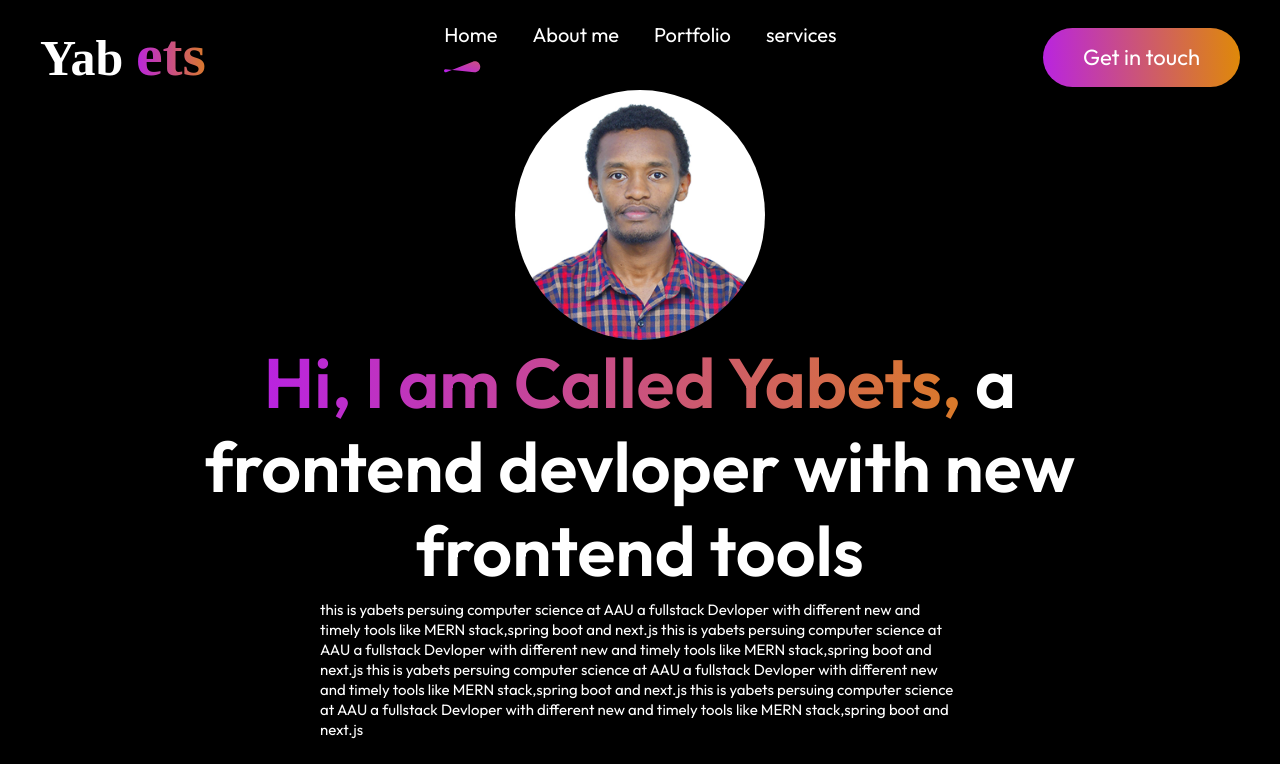
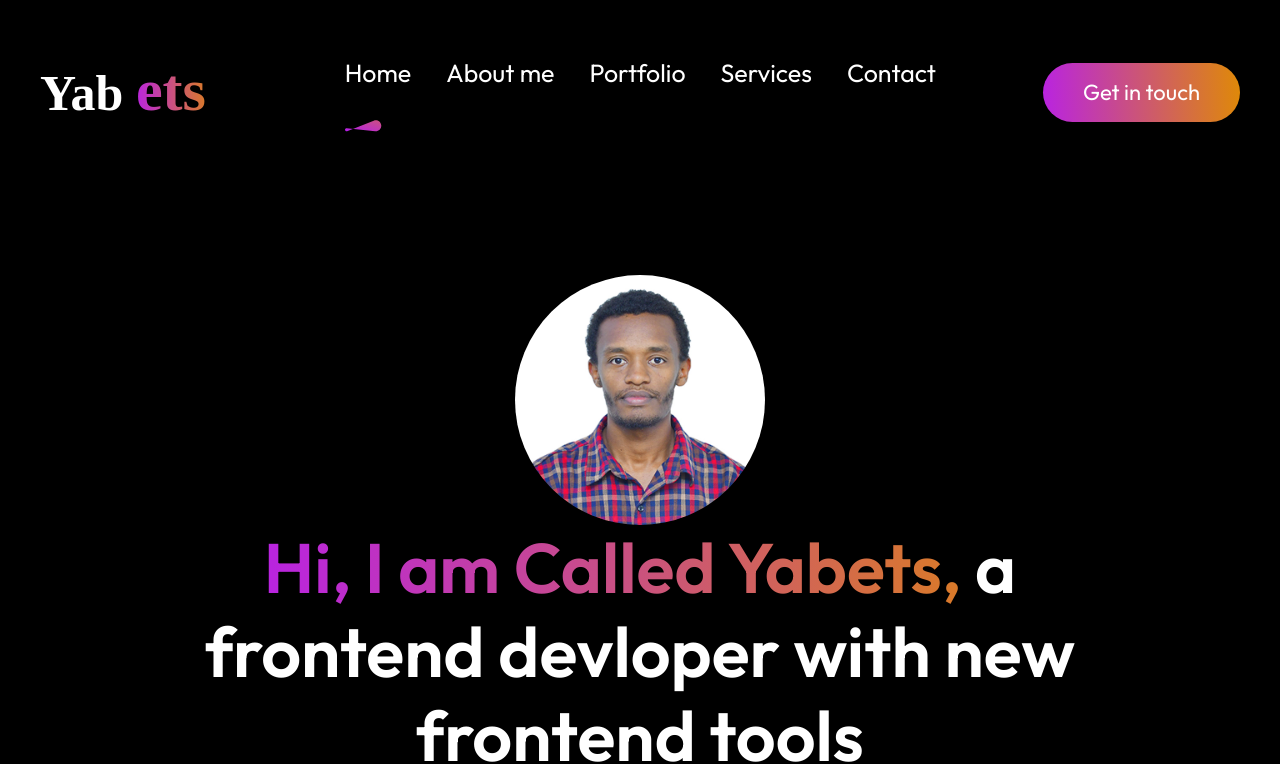
Before and after one commit to yabuz87/portfolio, a React (Vite) app: page / in a window 1280 px wide. Shown: the top 764 px of the page. Built offline with nearby package versions, Linux system fonts and the light colour scheme; a web font is replaced by a local one.

Commit message:
anchor navigation

```diff
--- a/src/components/About/About.jsx
+++ b/src/components/About/About.jsx
@@ -5,7 +5,8 @@ import profilePic from "../../assets/profile_img.svg"
 
 const About = () => {
   return (
-    <div className="about">
+    <div id="about">
+    <div  className="about">
     <div className="about-title">
         <h1>About me</h1>
         <img src={themePattern} className="theme-pattern-img" alt="bottom to title;About me"></img>
@@ -49,6 +50,7 @@ const About = () => {
 
     </div>
     </div>
+    </div>
   )
 }
 
--- a/src/components/Navbar/Navbar.css
+++ b/src/components/Navbar/Navbar.css
@@ -1,12 +1,12 @@
    .navbar {
         display: flex;
-        height: 90px;
-        padding:10px 40px;
+        /* height: 90px; */
+        padding:30px 40px;
         justify-content: space-between;
-        align-items: center;
-        position: fixed;
+        align-items: top;
+        /* position: fixed;
         top: 0;
-        left: 0;
+        left: 0; */
         width: 100%;
         background-color: black;
         z-index: 1000;
@@ -28,10 +28,11 @@
 ul li
 {
    transition:0.3s;
+   margin-top:25px;
    cursor:pointer;
 }
 ul li p{
-    margin-bottom:0px;
+        font-size:25px;
 }
 .logoname
 
--- a/src/components/Navbar/Navbar.jsx
+++ b/src/components/Navbar/Navbar.jsx
@@ -1,27 +1,51 @@
-import React,{useState}from "react"
+import React, { useState } from "react";
 import { Link as AnchorLink } from 'react-scroll';
-import underline from "../../assets/nav_underline.svg"
-import "./Navbar.css"
+import underline from "../../assets/nav_underline.svg";
+import "./Navbar.css";
 
-function Navbar(){
-  const [menu, setMenu]=useState("home");
+function Navbar() {
+  const [menu, setMenu] = useState("home");
 
   return (
-
     <div className="navbar">
       <span className="logoname">Yab <span className="logoname-end">ets</span></span>
       <ul className="nav-menu">
-        <li><AnchorLink className='anchor-link' offset={50} href={'#home'}><p onClick={()=>setMenu("hero")}>Home</p></AnchorLink>{menu=="home"?<img src={underline} alt=""/>:<></>}</li>
-        <li><AnchorLink className='anchor-link' offset={50} href={'#about'}><p onClick={()=>setMenu("about")}>About me</p></AnchorLink>{menu=="about"?<img src={underline} alt=""/>:<></>}</li>
-        <li><AnchorLink className='anchor-link' offset={50} href={'#portfolio'}><p onClick={()=>setMenu("portfolio")}>Portfolio</p></AnchorLink>{menu=="portfolio"?<img src={underline} alt=""/>:<></>}</li>
-        <li><AnchorLink className='anchor-link' offset={50} href={'#work'}><p onClick={()=>setMenu("services")}>services</p></AnchorLink>{menu=="services"?<img src={underline} alt=""/>:<></>}</li>
+        <li>
+          <AnchorLink className='anchor-link' to='home' smooth={true} duration={200}>
+            <p onClick={() => setMenu("home")}>Home</p>
+          </AnchorLink>
+          {menu === "home" ? <img src={underline} alt="" /> : null}
+        </li>
+        <li>
+          <AnchorLink className='anchor-link' to='about' smooth={true} duration={200} offset={-50}>
+            <p onClick={() => setMenu("about")}>About me</p>
+          </AnchorLink>
+          {menu === "about" ? <img src={underline} alt="" /> : null}
+        </li>
+        <li>
+          <AnchorLink className='anchor-link' to='portfolio' smooth={true} duration={500} offset={-50}>
+            <p onClick={() => setMenu("portfolio")}>Portfolio</p>
+          </AnchorLink>
+          {menu === "portfolio" ? <img src={underline} alt="" /> : null}
+        </li>
+        <li>
+          <AnchorLink className='anchor-link' to='services' smooth={true} duration={500} offset={-50}>
+            <p onClick={() => setMenu("services")}>Services</p>
+          </AnchorLink>
+          {menu === "services" ? <img src={underline} alt="" /> : null}
+        </li>
+        <li>
+          <AnchorLink className='anchor-link' to='contact' smooth={true} duration={500} offset={-50}>
+            <p onClick={() => setMenu("contact")}>Contact</p>
+          </AnchorLink>
+          {menu === "contact" ? <img src={underline} alt="" /> : null}
+        </li>
       </ul>
       <div>
-        <button className="connect-btn">Get in touch</button>
+        <AnchorLink className="anchor-link" to='contact' smooth={true} duration={200} offset={-50}><button className="connect-btn">Get in touch</button></AnchorLink>
       </div>
     </div>
-
-  )
+  );
 }
 
-export default Navbar
+export default Navbar;
--- a/src/components/Services/services.jsx
+++ b/src/components/Services/services.jsx
@@ -1,12 +1,13 @@
 import React from 'react'
 import "./services.css"
+
 import themepattern from "../../assets/theme_pattern.svg"
 import  serviceObj from "../../assets/services_data";
 import arrowIcon from "../../assets/arrow_icon.svg"
 
 const Services = () => {
   return (
-    <div id="services" className="services">
+    <div id='services' className="services">
     <div className="service-title">
         <h1>Services</h1>
         <img src={themepattern} alt="below the Serivce title"/>
--- a/src/components/hero/Hero.jsx
+++ b/src/components/hero/Hero.jsx
@@ -4,7 +4,7 @@ import "./Hero.css"
 
 const Hero = () => {
   return (
-    <div id="hero" className="hero">
+    <div id="home" className="hero">
       <img src={heroImage} className="hero-img" alt="Hero section image"/>
       <h1><span>Hi, I am Called Yabets, </span>a frontend devloper  with new frontend tools</h1>
       <p>
--- a/src/components/mywork/Mywork.jsx
+++ b/src/components/mywork/Mywork.jsx
@@ -6,7 +6,7 @@ import workObj from "../../assets/mywork_data";
 
 const Mywork = () => {
   return (
-    <div  id="portfolio" className="mywork">
+    <div  id="work" className="mywork">
       <div className="container-title">
       <h1>My Work</h1>
       <img src={themePattern} alt="beneath-title"/>
```
